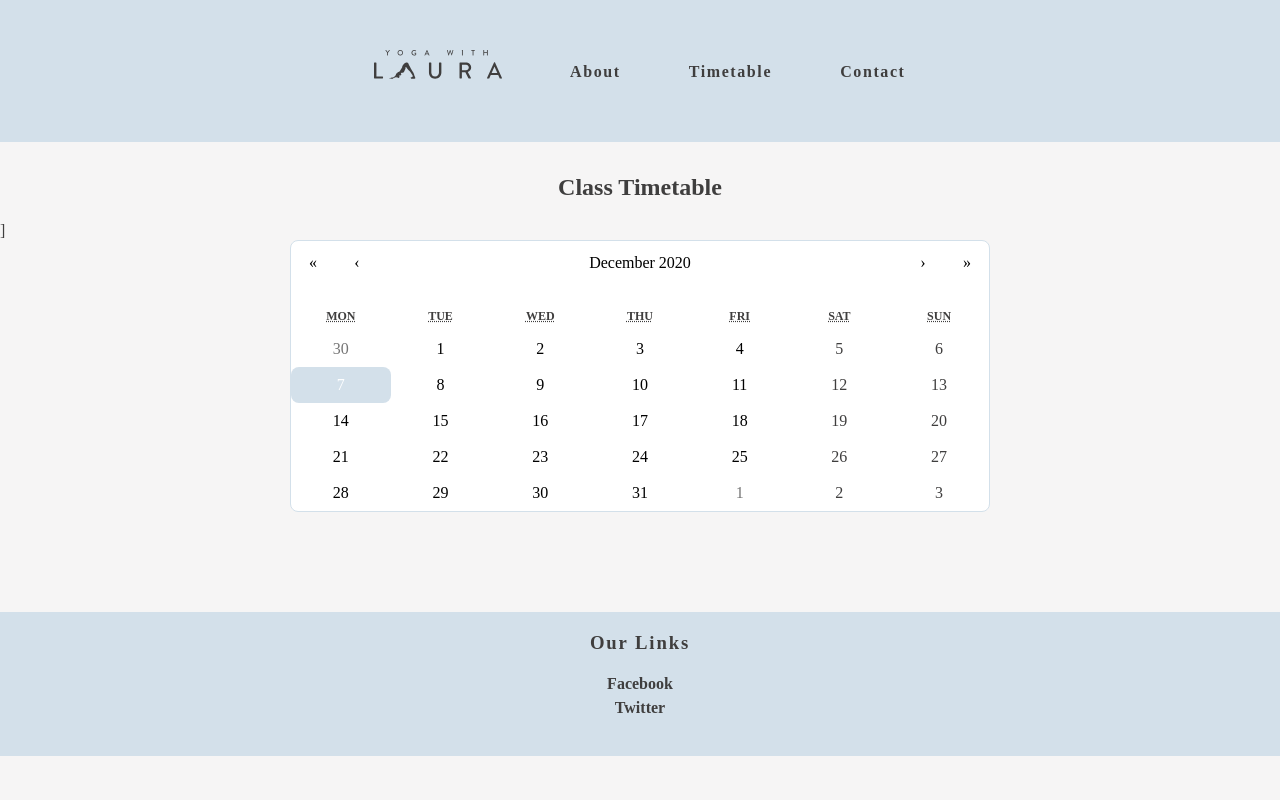
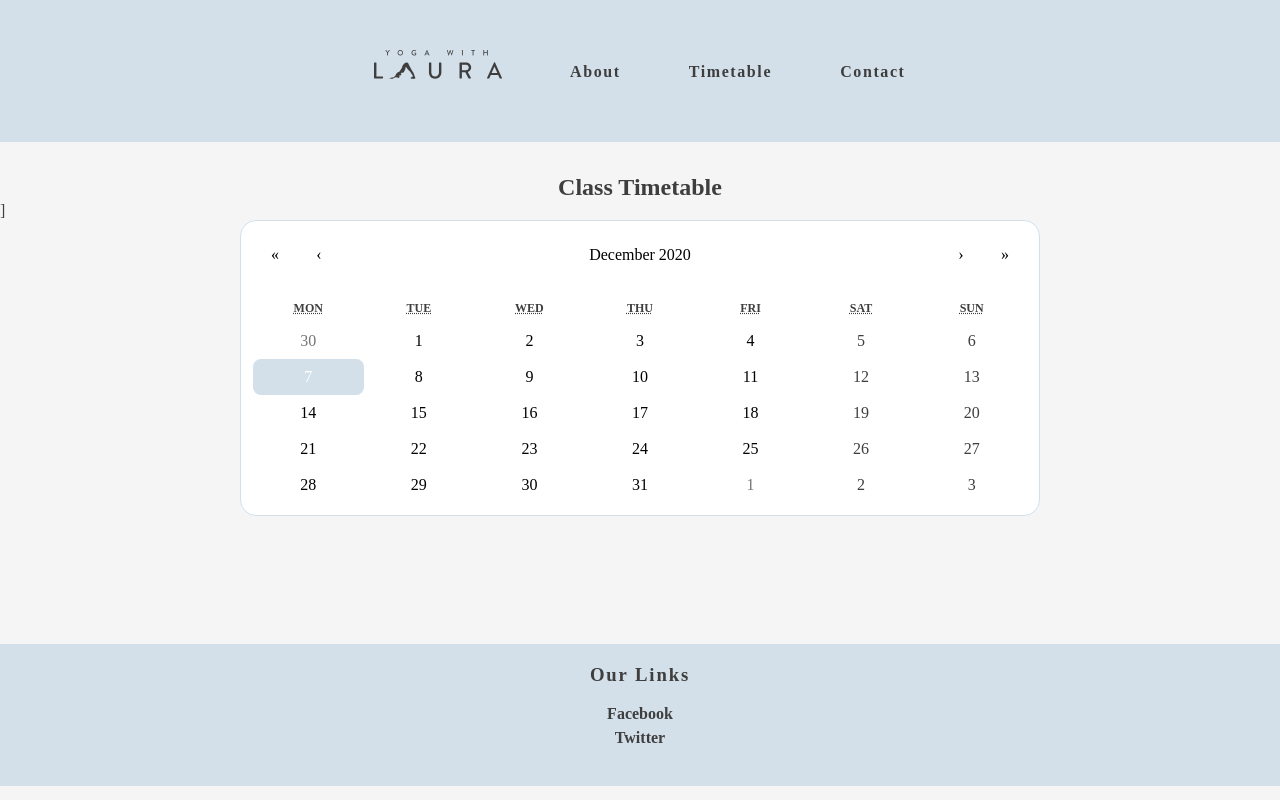
Before and after one commit to laura-dumitru/yoga-blog, a React (Create React App) app: page /timetable in a window 1280 px wide. Built offline with nearby package versions, Linux system fonts and the light colour scheme; a web font is replaced by a local one.

Commit message:
Fix layout

```diff
--- a/src/App.css
+++ b/src/App.css
@@ -30,13 +30,13 @@ h1,
 h2,
 h3 {
   text-align: center;
-  margin-top: 0;
+  margin: 0;
 }
 
 hr {
   border: none;
   border-top: 1px solid #d3e0ea;
-  margin: 20px auto;
+  margin: 24px auto;
 }
 .App {
   flex: 1 0 auto;
@@ -75,8 +75,8 @@ strong {
 
 .story {
   text-align: left;
-  margin-top: 40px;
   margin-bottom: 40px;
+  padding-right: 20px;
 }
 .story * {
   float: right;
@@ -141,7 +141,7 @@ li {
   flex-shrink: 0;
   background-color: #d3e0ea;
   padding: 20px 0;
-  margin-top: 100px;
+  margin-top: 128px;
 }
 #footer h3 {
   letter-spacing: 0.1em;
@@ -203,15 +203,26 @@ caption {
 div .title {
   margin-top: 30px;
 }
+
+.timetable {
+  margin: 0 32px;
+}
+
 div.react-calendar {
   font-family: inherit;
   margin: 0 auto;
-  width: 700px;
-  margin-bottom: 20px;
+  padding: 12px;
+  width: 800px;
+  margin-bottom: 24px;
+  color: inherit;
+  background-color: white;
   border: 1px solid #d3e0ea;
-  border-radius: 8px;
-  color: inherit;
+  border-radius: 16px;
 }
+.yogaClass {
+  text-align: center;
+}
+
 button.react-calendar__month-view__days__day--weekend {
   color: inherit;
 }
@@ -220,6 +231,11 @@ button.react-calendar__tile:enabled:focus {
   background-color: #d3e0ea;
   border-radius: 8px;
 }
+
+button.react-calendar__tile--hasActive.react-calendar__year-view__months__month {
+  display: none;
+}
+
 button.react-calendar__tile--now {
   background: #d3e0ea;
   border-radius: 8px;
@@ -237,10 +253,6 @@ button.react-calendar__tile--active {
 button[class^="react-calendar__navigation__"]:hover {
   background: #d3e0ea !important;
   border-radius: 8px;
-}
-
-.yogaClass {
-  text-align: center;
 }
 
 .reserve,
--- a/src/Timetable.js
+++ b/src/Timetable.js
@@ -55,6 +55,7 @@ export default function Timetable() {
   return (
     <div className="title">
       <h2>Class Timetable</h2>]
+      <div className="timetable">
         <Calendar onClickDay={showYogaClass} value={value} />
         <div className="yogaClass">
           <h4>{yogaClass.name}</h4>
@@ -64,5 +65,6 @@ export default function Timetable() {
           <p>{yogaClass.description}</p>
         </div>
       </div>
+    </div>
   ); //value={value}
 }
```
Lines whose indentation alone changed are shown as unchanged.
